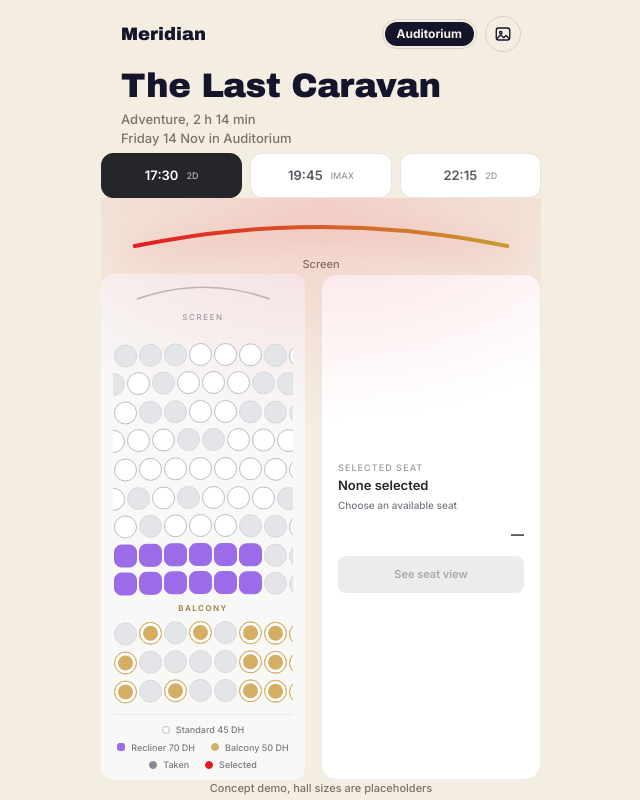
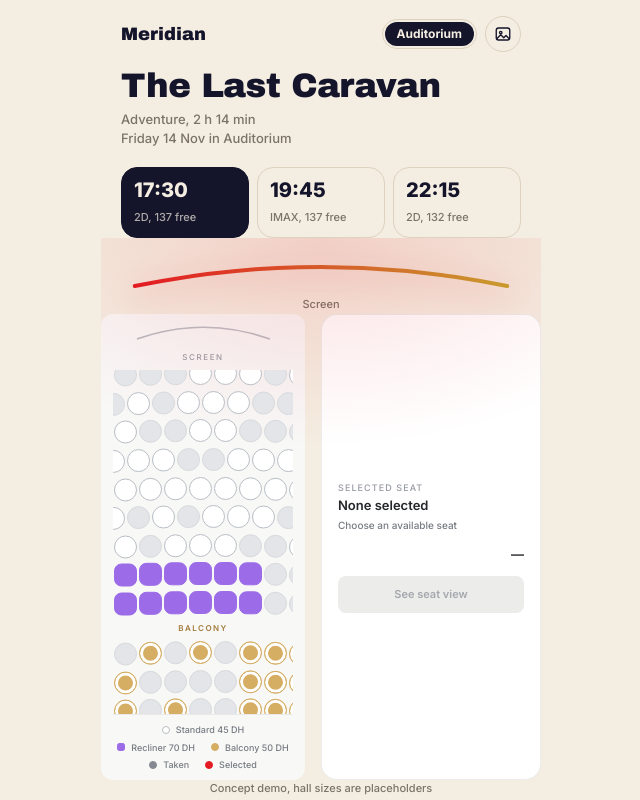
Before and after one commit to aouidate47/cinema, a Next.js app: page /hall-3/1730 in a window 1280 px wide. Shown: the whole page, without its empty margins (319-959 px from the left). Built offline with nearby package versions, Linux system fonts and the light colour scheme.

Commit message:
Restore original cinema dashboard

```diff
--- a/components/ShowTabs.tsx
+++ b/components/ShowTabs.tsx
@@ -3,9 +3,9 @@ import { SHOWS } from "@/lib/shows";
 
 type Props = { cinema: string; current: string; left?: Record<string, number> };
 
-export default function ShowTabs({ cinema, current }: Props) {
+export default function ShowTabs({ cinema, current, left }: Props) {
   return (
-    <nav className="grid grid-cols-3 gap-2" aria-label="Showtimes">
+    <nav className="flex gap-2 px-5 pt-3.5" aria-label="Showtimes">
       {SHOWS.map((s) => {
         const on = s.id === current;
         return (
@@ -13,10 +13,12 @@ export default function ShowTabs({ cinema, current }: Props) {
             key={s.id}
             href={`/${cinema}/${s.id}`}
             aria-current={on ? "page" : undefined}
-            className={`flex items-center justify-center rounded-xl border px-3 py-2.5 text-[13px] font-semibold transition-colors sm:py-3 ${on ? "border-[#24262a] bg-[#24262a] text-white" : "border-black/10 bg-white text-[#555960] hover:border-black/25"}`}
+            className={`flex-1 rounded-2xl border-[1.5px] px-3 py-2.5 ${on ? "border-ink bg-ink text-paper" : "border-line"}`}
           >
-            {s.time}
-            <span className={`ml-2 text-[9px] font-medium ${on ? "text-white/65" : "text-[#969aa1]"}`}>{s.format}</span>
+            <b className="block text-xl font-extrabold leading-tight">{s.time}</b>
+            <small className={`text-[11px] ${on ? "opacity-70" : "text-mute"}`}>
+              {s.format}{left ? `, ${left[s.id]} free` : ""}
+            </small>
           </Link>
         );
       })}
```
